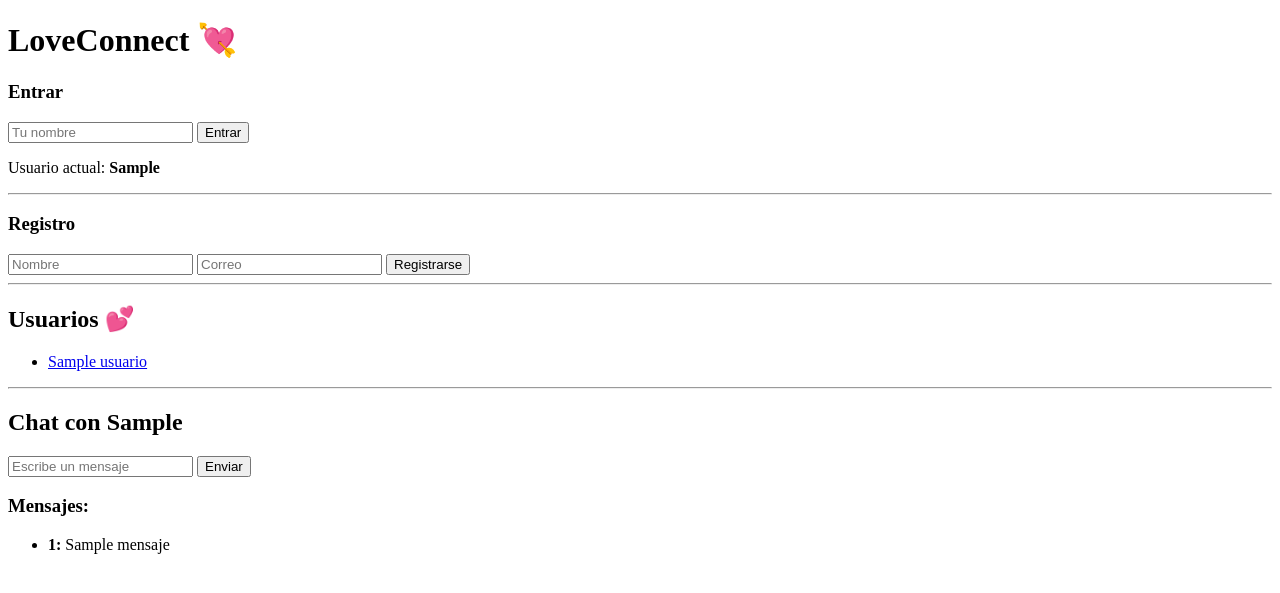
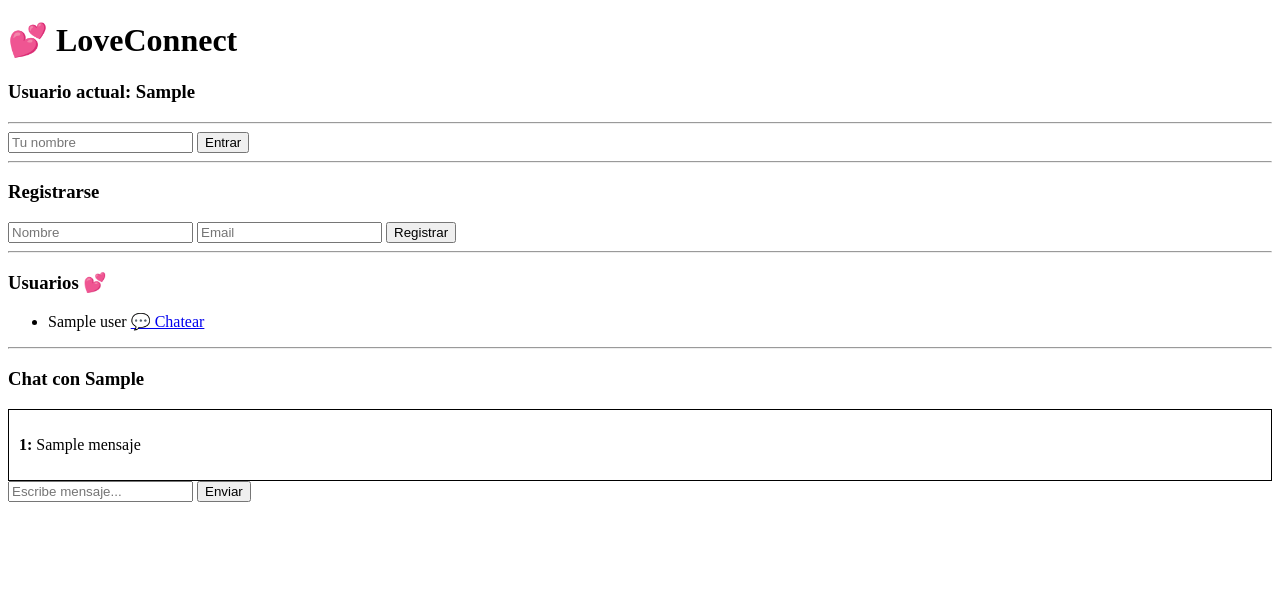
Before and after one commit to Silver6819/loveconnect-backend, a FastAPI app: template templates/index.html in a window 1280 px wide. Shown: the top 593 px of the page. Run offline with FastAPI, Linux system fonts and the light colour scheme; the template is opened without the code that fills it: most values are stand-ins (such as "Sample title", 1, 10 or a date in 2020).

Commit message:
index.html

```diff
--- a/templates/index.html
+++ b/templates/index.html
@@ -2,71 +2,65 @@
 <html lang="es">
 <head>
     <meta charset="UTF-8">
-    <title>LoveConnect 💘</title>
+    <title>LoveConnect 💕</title>
 </head>
 <body>
 
-<h1>LoveConnect 💘</h1>
+<h1>💕 LoveConnect</h1>
+
+<h3>Usuario actual: {{ usuario_actual }}</h3>
+
+<hr>
 
 <!-- LOGIN -->
-<h3>Entrar</h3>
 <form action="/set_usuario" method="post">
     <input type="text" name="usuario" placeholder="Tu nombre" required>
     <button type="submit">Entrar</button>
 </form>
 
-<p>Usuario actual: <strong>{{ usuario_actual }}</strong></p>
-
 <hr>
 
 <!-- REGISTRO -->
-<h3>Registro</h3>
+<h3>Registrarse</h3>
 <form action="/registro" method="post">
     <input type="text" name="nombre" placeholder="Nombre" required>
-    <input type="email" name="email" placeholder="Correo" required>
-    <button type="submit">Registrarse</button>
+    <input type="email" name="email" placeholder="Email" required>
+    <button type="submit">Registrar</button>
 </form>
 
 <hr>
 
 <!-- USUARIOS -->
-<h2>Usuarios 💕</h2>
+<h3>Usuarios 💕</h3>
 
-{% if usuarios %}
 <ul>
-    {% for u in usuarios %}
+{% for user in usuarios %}
+    {% if user != usuario_actual %}
         <li>
-            <a href="/chat/{{ u }}">{{ u }}</a>
+            {{ user }}
+            <a href="/chat/{{ user }}">💬 Chatear</a>
         </li>
-    {% endfor %}
+    {% endif %}
+{% endfor %}
 </ul>
-{% else %}
-<p>No hay usuarios todavía.</p>
-{% endif %}
 
 <hr>
 
 <!-- CHAT -->
 {% if chat_con %}
-<h2>Chat con {{ chat_con }}</h2>
+    <h3>Chat con {{ chat_con }}</h3>
 
-<form action="/mensaje" method="post">
-    <input type="hidden" name="receptor" value="{{ chat_con }}">
-    <input type="text" name="mensaje" placeholder="Escribe un mensaje" required>
-    <button type="submit">Enviar</button>
-</form>
+    <div style="border:1px solid black; padding:10px;">
+        {% for m in mensajes %}
+            <p><strong>{{ m[0] }}:</strong> {{ m[1] }}</p>
+        {% endfor %}
+    </div>
 
-<h3>Mensajes:</h3>
-<ul>
-    {% for m in mensajes %}
-        <li>
-            <strong>{{ m[0] }}:</strong> {{ m[1] }}
-        </li>
-    {% endfor %}
-</ul>
-
-{% else %}
-<p>Selecciona un usuario para chatear 💬</p>
+    <form action="/mensaje" method="post">
+        <input type="hidden" name="receptor" value="{{ chat_con }}">
+        <input type="text" name="mensaje" placeholder="Escribe mensaje..." required>
+        <button type="submit">Enviar</button>
+    </form>
 {% endif %}
 
 </body>
```
